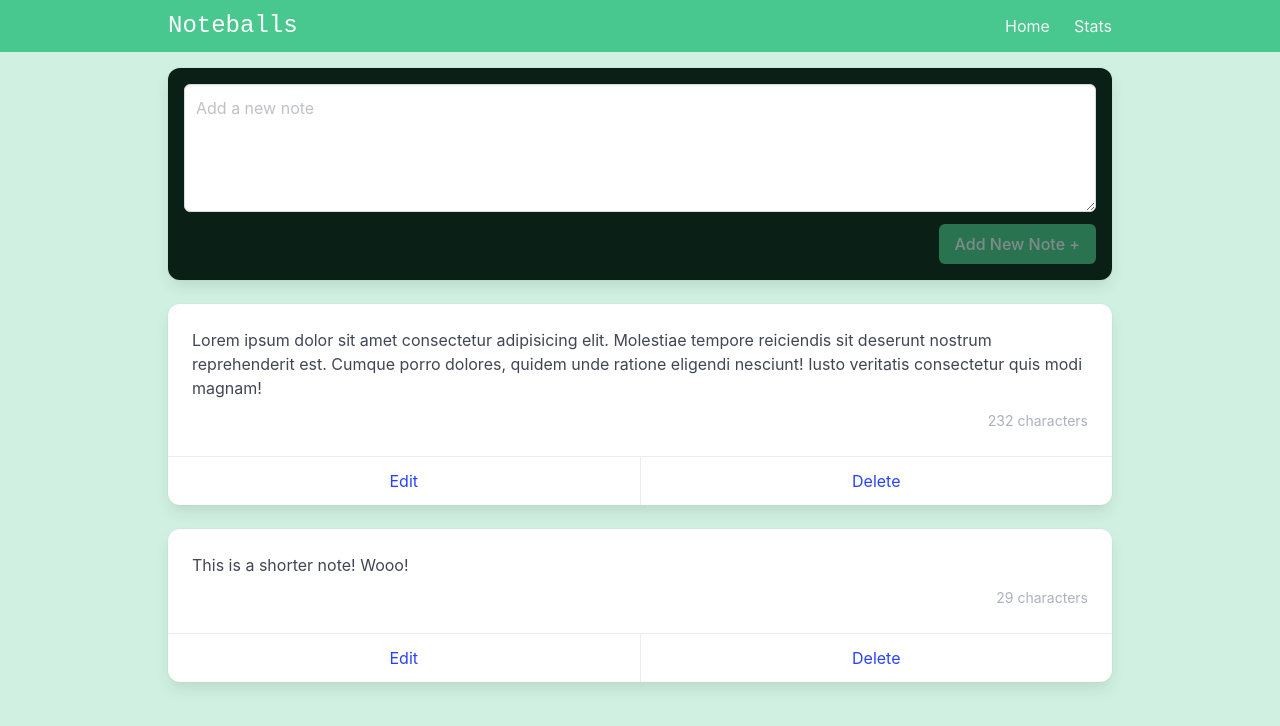
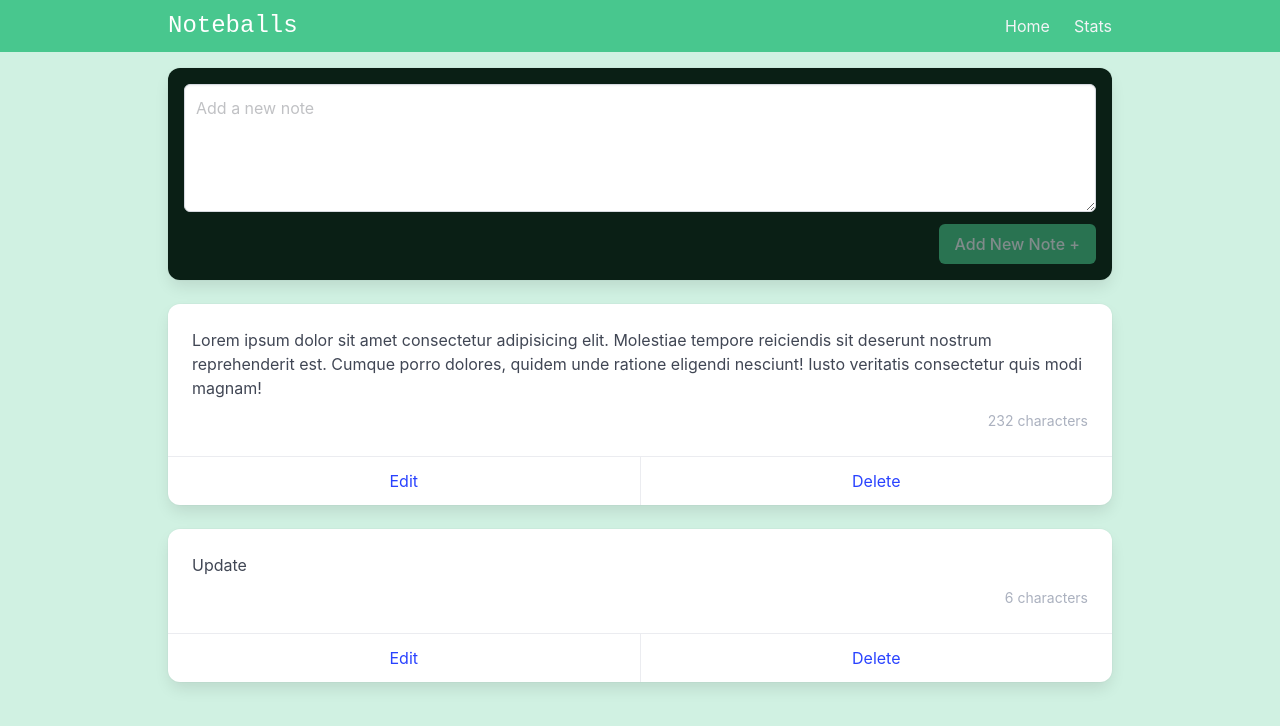
Before and after one commit to multiplai-tech/noteballs, a Vue app: page / in a window 1280 px wide. Shown: the top 726 px of the page. Built offline with nearby package versions, Linux system fonts and the light colour scheme.

Commit message:
chore: use pinia method for notes

```diff
--- a/package.json
+++ b/package.json
@@ -10,6 +10,7 @@
   },
   "dependencies": {
     "bulma": "^1.0.2",
+    "pinia": "^2.2.1",
     "uuid": "^10.0.0",
     "vue": "^3.4.29",
     "vue-router": "^4.4.3"
--- a/src/main.js
+++ b/src/main.js
@@ -1,10 +1,12 @@
 // import './assets/main.css'
 
 import { createApp } from 'vue'
+import { createPinia } from 'pinia'
 import router from '@/router'
 import App from './App.vue'
 
 
 createApp(App)
+	.use(createPinia())
 	.use(router)
 	.mount('#app')
--- /dev/null
+++ b/src/store/storeNotes.js
@@ -0,0 +1,39 @@
+import { defineStore, acceptHMRUpdate } from 'pinia'
+import { v4 as uuidv4 } from 'uuid';
+
+export const useStoreNotes = defineStore('storeNotes', {
+	state: () => {
+		return {
+			notes: [
+				{
+					id: uuidv4(),
+					content: 'Lorem ipsum dolor sit amet consectetur adipisicing elit. Molestiae tempore reiciendis sit deserunt nostrum reprehenderit est. Cumque porro dolores, quidem unde ratione eligendi nesciunt! Iusto veritatis consectetur quis modi magnam!',
+				},
+				{
+					id: uuidv4(),
+					content: 'Update'
+				},
+			]
+		}
+	},
+	actions: {
+		addNote (newNote) {
+			let note = {
+				id: uuidv4(),
+				content: newNote
+			}
+
+			this.notes.unshift(note)
+		},
+		deleteNote (id) {
+			this.notes = this.notes.filter(note => {
+				return note.id !== id
+			})
+		}
+	}
+})
+
+// make sure to pass the right store definition, `useAuth` in this case.
+if (import.meta.hot) {
+	import.meta.hot.accept(acceptHMRUpdate(useStoreNotes, import.meta.hot))
+}
--- a/src/views/ViewNotes.vue
+++ b/src/views/ViewNotes.vue
@@ -1,6 +1,5 @@
 <template>
 <div class="notes">
-
 	<div class="card has-background-success-dark p-4 mb-5">
 		<div class="field">
 			<div class="control">
@@ -16,10 +15,10 @@
 	</div>
 
 	<Note
-		v-for="note in notes"
+		v-for="note in storeNotes.notes"
 		:key="note.id"
 		:note="note"
-		@deleteNote="handleDeleteNote"
+		@deleteNote="storeNotes.deleteNote(note.id)"
 	/>
 </div>
 </template>
@@ -27,40 +26,19 @@
 <script setup>
 // IMPORTS
 import { ref } from 'vue'
-import { v4 as uuidv4 } from 'uuid';
+import { useStoreNotes } from '@/store/storeNotes';
 
 // COMPONENTS
 import Note from '@/components/Notes/Note.vue'
 
+const storeNotes = useStoreNotes()
+
 const newNote = ref('')
 const newNoteRef = ref(null)
 
-const notes = ref([
-	{
-		id: uuidv4(),
-		content: 'Lorem ipsum dolor sit amet consectetur adipisicing elit. Molestiae tempore reiciendis sit deserunt nostrum reprehenderit est. Cumque porro dolores, quidem unde ratione eligendi nesciunt! Iusto veritatis consectetur quis modi magnam!',
-	},
-	{
-		id: uuidv4(),
-		content: 'This is a shorter note! Wooo!'
-	},
-])
-
 const addNote = () => {
-	let note = {
-		id: uuidv4(),
-		content: newNote.value
-	}
-
-	notes.value.unshift(note)
+	storeNotes.addNote(newNote.value)
 	newNote.value = ''
-
 	newNoteRef.value.focus()
 }
-
-const handleDeleteNote = id => {
-	notes.value = notes.value.filter(note => {
-		return note.id !== id
-	})
-}
 </script>
```
Also changed, not shown: 2 other files (tests, documents, lock files or other folders).
